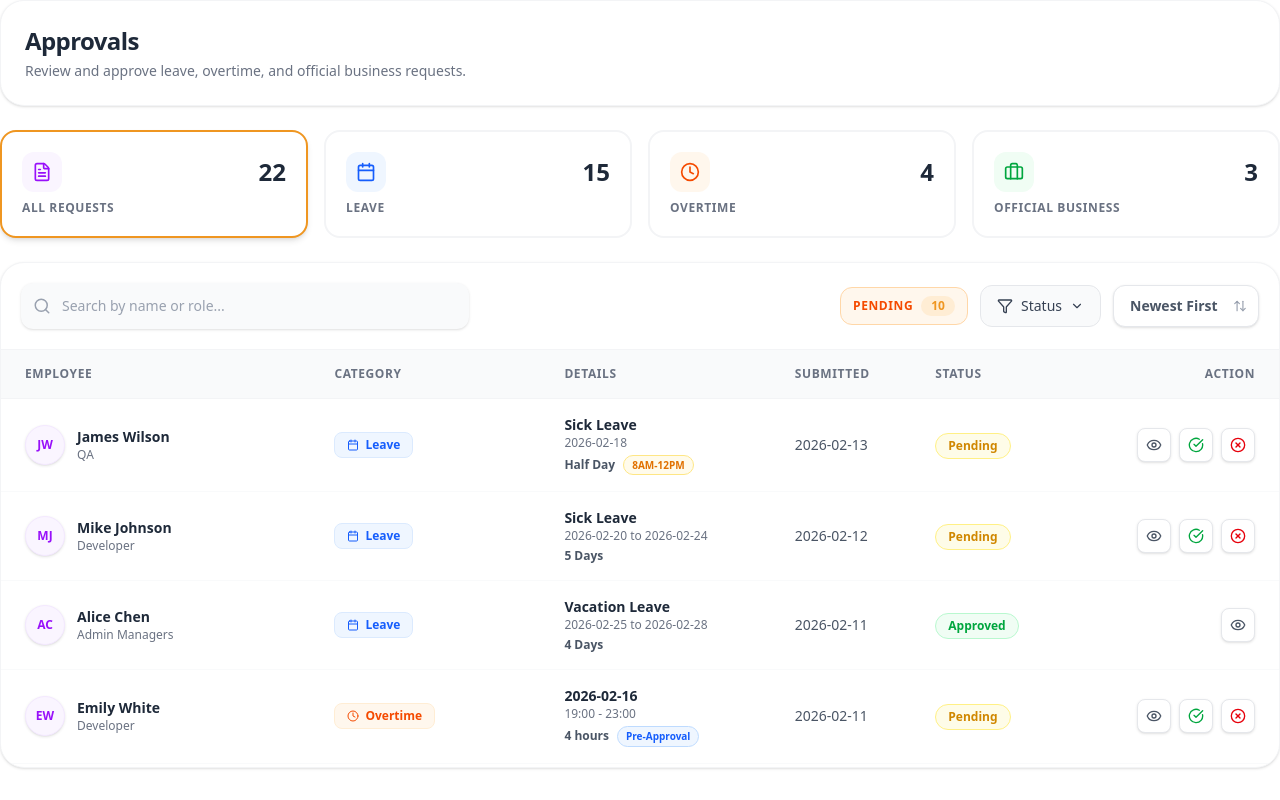
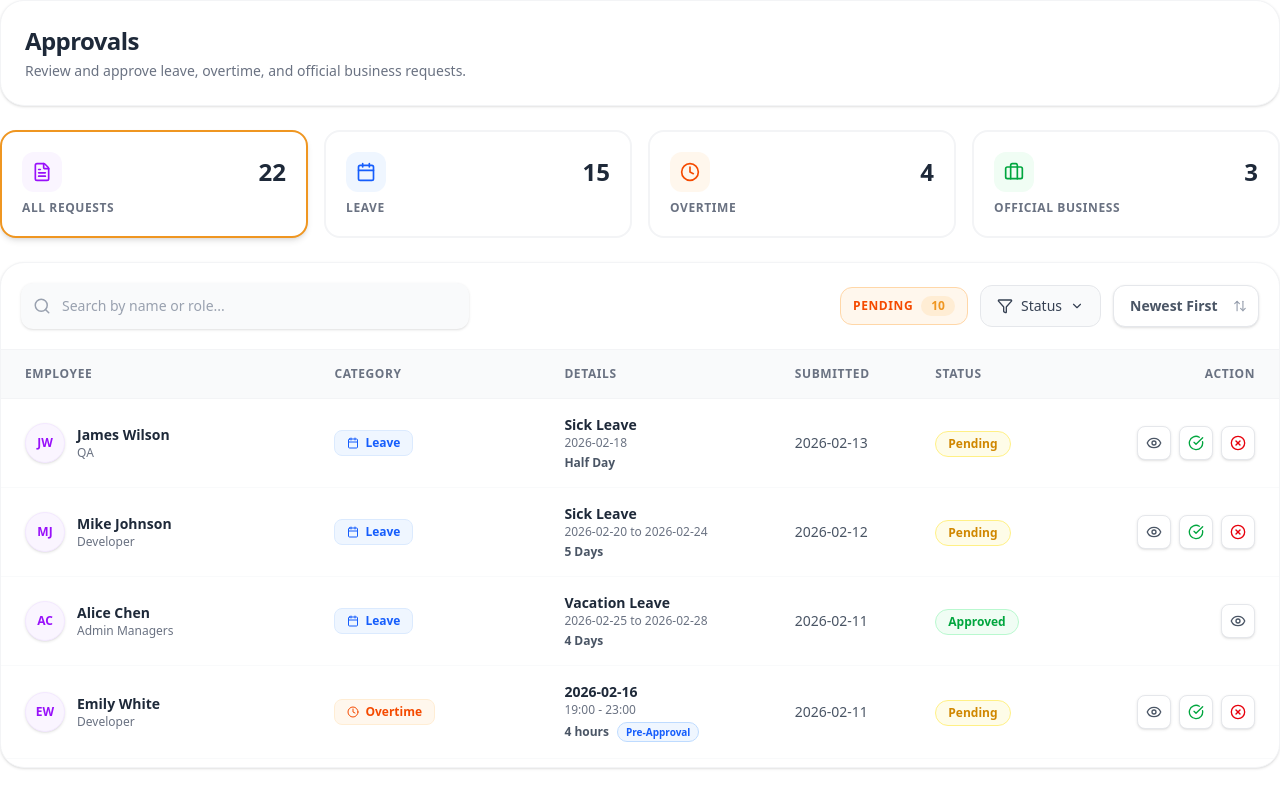
Before and after one commit to KeyYann/hris-superadmin, a Next.js app: page /approvals in a window 1280 px wide. Built offline with nearby package versions, Linux system fonts and the light colour scheme.

Commit message:
Simplify half-day leave display - remove AM/PM time badges, show only 'Half Day'

```diff
--- a/src/app/approvals/page.tsx
+++ b/src/app/approvals/page.tsx
@@ -284,20 +284,9 @@ export default function ApprovalsPage() {
                               ? `${(request as any).leaveDate} to ${(request as any).endDate}`
                               : (request as any).leaveDate}
                           </p>
-                          <div className="flex items-center gap-2 mt-1">
-                            <p className="text-xs text-gray-600 font-semibold">
-                              {(request as any).isHalfDay ? 'Half Day' : (request as any).duration}
-                            </p>
-                            {(request as any).isHalfDay && (request as any).halfDayPeriod && (
-                              <span className={`text-[10px] font-bold px-2 py-0.5 rounded-full ${
-                                (request as any).halfDayPeriod === 'morning'
-                                  ? 'bg-amber-50 text-amber-600 border border-amber-200'
-                                  : 'bg-indigo-50 text-indigo-600 border border-indigo-200'
-                              }`}>
-                                {(request as any).halfDayPeriod === 'morning' ? '8AM-12PM' : '1PM-5PM'}
-                              </span>
-                            )}
-                          </div>
+                          <p className="text-xs text-gray-600 font-semibold mt-1">
+                            {(request as any).isHalfDay ? 'Half Day' : (request as any).duration}
+                          </p>
                         </>
                       )}
                       {request.category === 'overtime' && (
@@ -461,18 +450,6 @@ export default function ApprovalsPage() {
                         <p className="text-xs font-bold text-gray-400 uppercase tracking-wider mb-2">Duration</p>
                         <p className="text-lg font-bold text-gray-800">{viewingRequest.duration}</p>
                       </div>
-                      {viewingRequest.isHalfDay && viewingRequest.halfDayPeriod && (
-                        <div className="bg-gray-50 rounded-2xl p-4 border border-gray-100">
-                          <p className="text-xs font-bold text-gray-400 uppercase tracking-wider mb-2">Half Day Period</p>
-                          <span className={`inline-flex text-sm font-bold px-3 py-1.5 rounded-lg ${
-                            viewingRequest.halfDayPeriod === 'morning'
-                              ? 'bg-amber-50 text-amber-600 border border-amber-200'
-                              : 'bg-indigo-50 text-indigo-600 border border-indigo-200'
-                          }`}>
-                            {viewingRequest.halfDayPeriod === 'morning' ? 'Morning (8AM - 12PM)' : 'Afternoon (1PM - 5PM)'}
-                          </span>
-                        </div>
-                      )}
                     </>
                   )}
 
```
